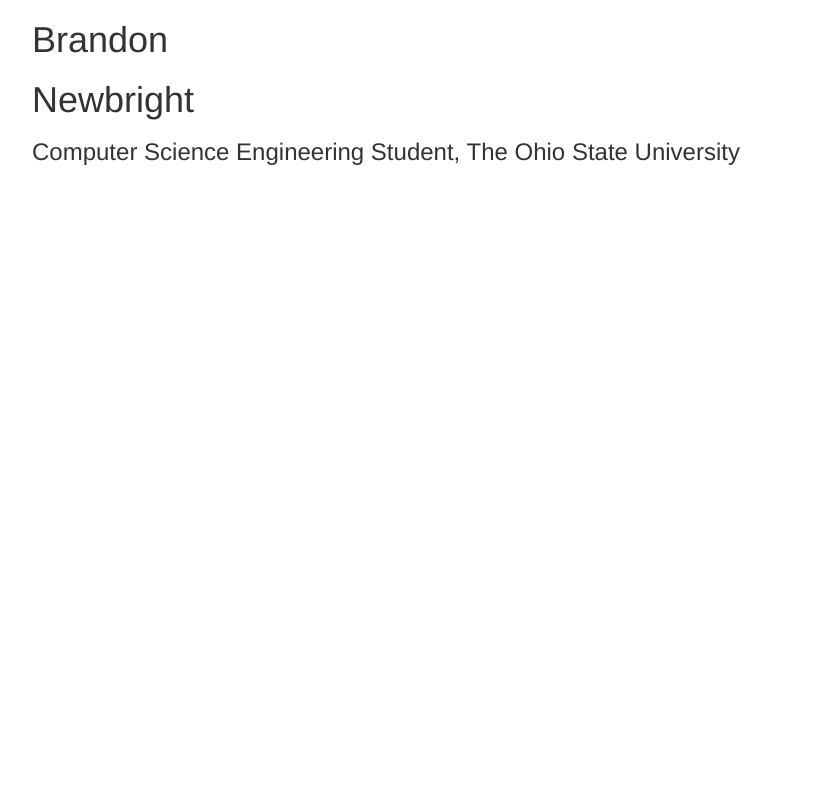
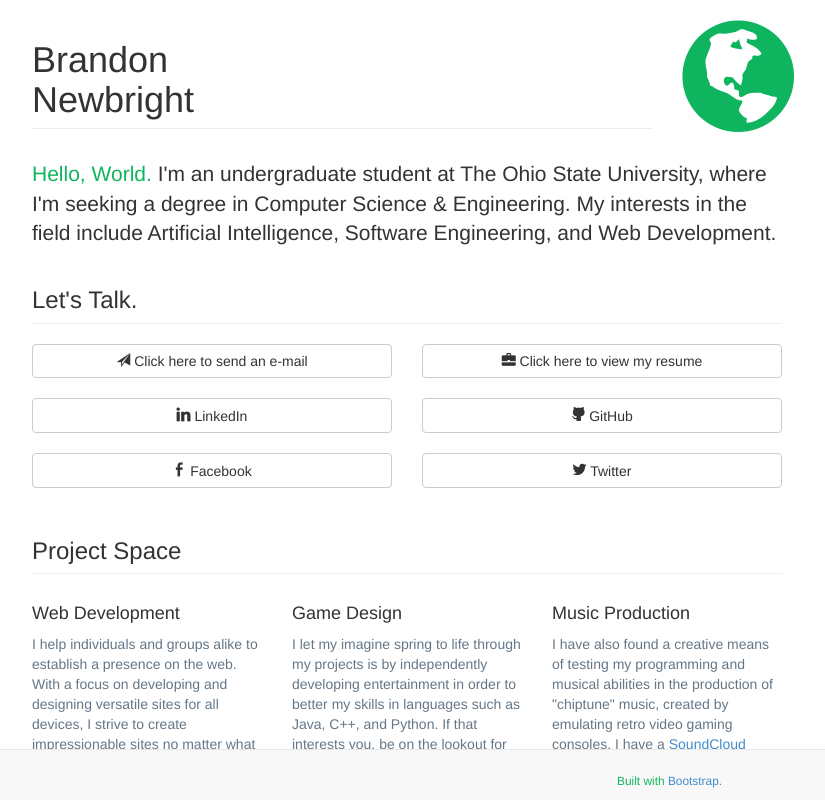
Before and after one commit to Newtzor/Newtzor.github.io, a plain HTML site: page index.html in a window 1280 px wide. Shown: the whole page, without its empty margins (233-1058 px from the left). Drawn offline with nearby package versions, Linux system fonts and the light colour scheme.

Commit message:
site no longer makes me want to vomit. cash.

```diff
--- a/index.html
+++ b/index.html
@@ -31,19 +31,73 @@
 				<div class="col-md-2"></div>
 
 				<div class="col-md-8">
-					<div class="header">
-						<h1 class="header-name">Brandon</h1>
-						<h1 class="header-name">Newbright</h1>
-						<h3 class="header-text">Computer Science Engineering Student, The Ohio State University</h3>
+					<div class="row">
+						<div class="col-md-10">
+							<h1 class="page-header">Brandon<br>Newbright</h1>
+						</div>
+
+						<div class="col-md-2">
+							<br>
+							<p><span class="glyphicon glyphicon-globe"></span></p>
+						</div>
 					</div>
+					<h4 class="lead"><span class="lead-hello">Hello, World.</span> I'm an undergraduate student at The Ohio State University, where I'm seeking a degree in Computer Science & Engineering. My interests in the field include Artificial Intelligence, Software Engineering, and Web Development.</h3>
+
+					<h3 class="page-header">Let's Talk.</h3>
+
+					<div class="row">
+						<div class="col-md-6">
+							<p>
+								<a class="btn btn-default btn-block" href="mailto:brandon.newbright@live.com" role="button"><span class="glyphicon glyphicon-send"></span> Click here to send an e-mail</a>
+								<br>
+								<a class="btn btn-default btn-block" href="https://www.linkedin.com/pub/brandon-newbright/96/130/7b6" role="button"><span class="socicon">j</span> LinkedIn</a>
+								<br>
+								<a class="btn btn-default btn-block" href="https://www.facebook.com/brandon.newbright" role="button"><span class="socicon">b</span> Facebook</a>
+							</p>
+						</div>
+
+						<div class="col-md-6">
+							<p>
+								<a class="btn btn-default btn-block" href="Brandon Newbright- Resume.pdf" role="button"><span class="glyphicon glyphicon-briefcase"></span> Click here to view my resume</a>
+								<br>
+								<a class="btn btn-default btn-block" href="https://www.github.com/Newtzor" role="button"><span class="socicon">Q</span> GitHub</a>
+								<br>
+								<a class="btn btn-default btn-block" href="https://www.twitter.com/Newtzor" role="button"><span class="socicon">a</span> Twitter</a>
+							</p>
+						</div>
+					</div>
+
+					<h3 class="page-header">Project Space</h3>
+
+					<div class="row">
+						<div class="col-md-4">
+							<h4>Web Development</h4>
+							<p class="projects">I help individuals and groups alike to establish a presence on the web. With a focus on developing and designing versatile sites for all devices, I strive to create impressionable sites no matter what the cause. If you're interested in such services, shoot me an e-mail.</p>
+						</div>
+
+						<div class="col-md-4">
+							<h4>Game Design</h4>
+							<p class="projects">I let my imagine spring to life through my projects is by independently developing entertainment in order to better my skills in languages such as Java, C++, and Python. If that interests you, be on the lookout for project builds over at my GitHub page.</p>
+						</div>
+
+						<div class="col-md-4">
+							<h4>Music Production</h4>
+							<p class="projects">I have also found a creative means of testing my programming and musical abilities in the production of "chiptune" music, created by emulating retro video gaming consoles. I have a <a href="http://www.soundcloud.com/brandon-newbright">SoundCloud profile</a> if that tickles your fancy.</p>
+						</div>
 				</div>
 
 				<div class="col-md-2"></div>
 
 			</div>
 
-			<div class="navbar">
+			<div class="navbar navbar-default navbar-fixed-bottom">
+				<div class="container">
+					<div class="row">
+						<div class="col-md-8"></div>
 
+						<div class="col-md-4"><br><p><small>Built with <a href="http://www.getbootstrap.com/">Bootstrap</a>.</small></p></div>
+					</div>
+				</div>
 			</div>
 
 		</div><!-- /.container -->
--- a/stylesheet.css
+++ b/stylesheet.css
@@ -12,3 +12,20 @@
 .socicon {
     font-family: 'socicon' !important;
 }
+
+.lead-hello {
+	color: #0FB55E;
+}
+
+.projects {
+	color: #657787;
+}
+
+.glyphicon-globe {
+	font-size: 800%;
+	color: #0FB55E;
+}
+
+.navbar {
+	color: #0FB55E;
+}
```
Also changed, not shown: 1 other file.
